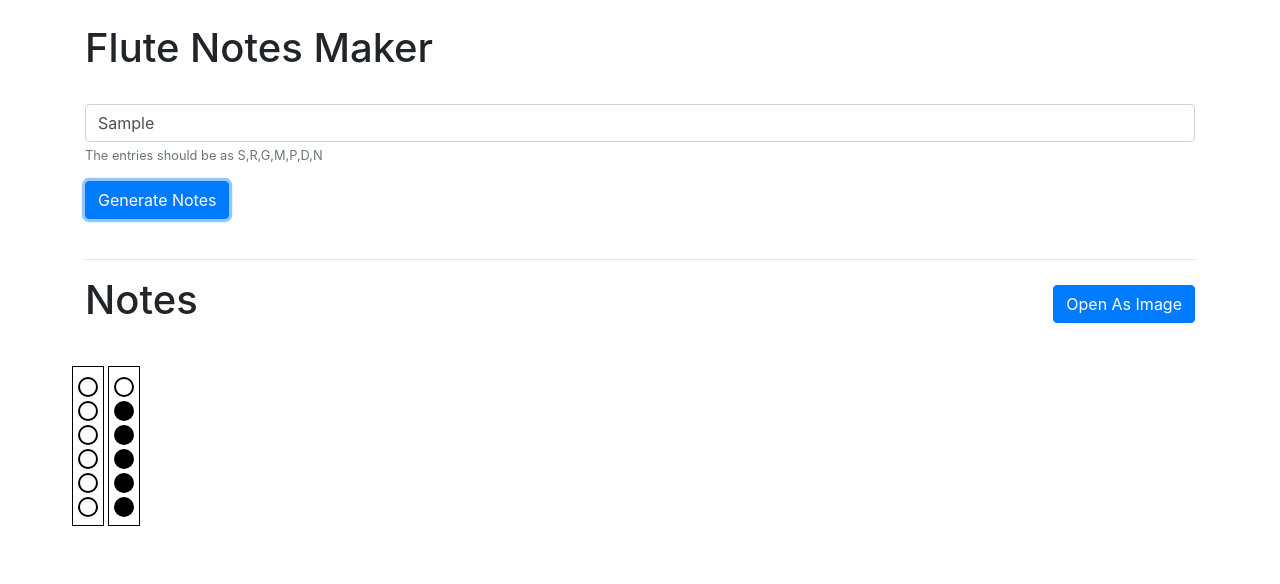
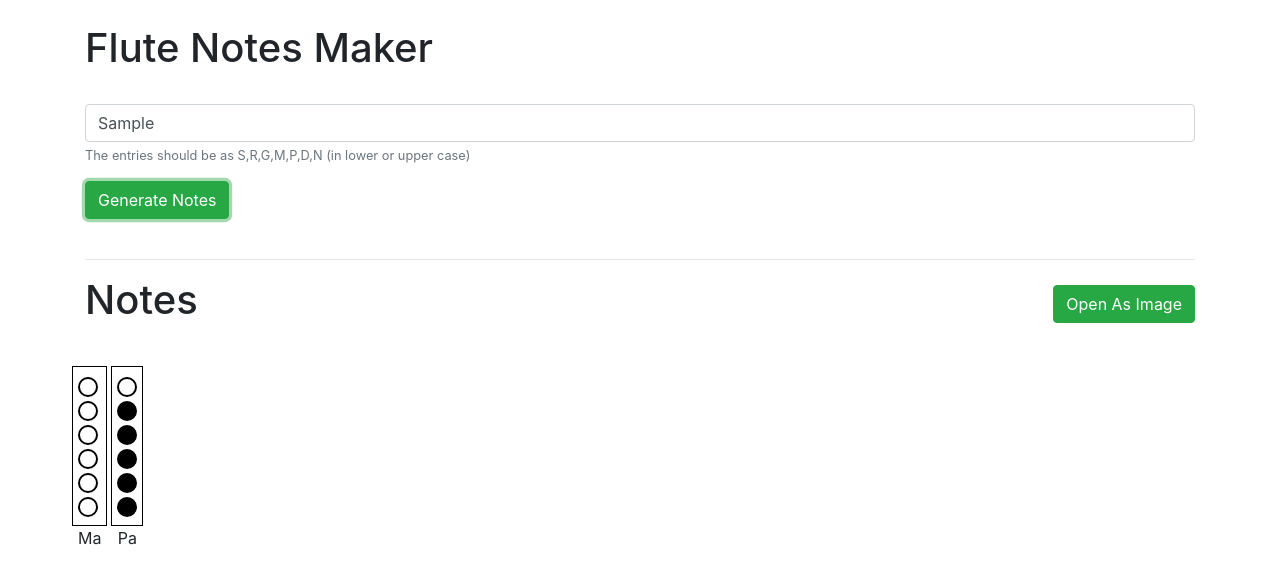
Before and after one commit to amansharma007/flute-notes-maker, a plain HTML site: page index.html in a window 1280 px wide. Both pictures are taken after typing "Sample" into the empty fields and a click on the button "Generate Notes". Drawn offline with nearby package versions, Linux system fonts and the light colour scheme.

Commit message:
Added the notes below the flute section | There is a bug which does not take the note in the canvas, need to fix it | Changed some colors

```diff
--- a/index.html
+++ b/index.html
@@ -24,9 +24,9 @@
         <form>
           <div class="form-group">
             <input id="sargam-input" class="form-control" placeholder="Enter the Sargam....">
-            <small class="form-text text-muted">The entries should be as S,R,G,M,P,D,N</small>
+            <small class="form-text text-muted">The entries should be as S,R,G,M,P,D,N (in lower or upper case)</small>
           </div>
-          <input id="notes-button" class="btn btn-primary" type="button" value="Generate Notes">
+          <input id="notes-button" class="btn btn-success" type="button" value="Generate Notes">
         </form>
       </div>
       </div>
@@ -35,7 +35,7 @@
       <hr>
       <div class="form-inline">
         <h1>Notes</h1>
-        <input id="download" class="btn btn-primary" type="button" value="Open As Image">
+        <input id="download" class="btn btn-success" type="button" value="Open As Image">
       </div>
       <br>
       <div id="notes-content" class="row">
@@ -69,6 +69,10 @@
         margin: 10px 0px;
         height: 160px;
       }
+      .note{
+        margin-top: 5px;
+        display: block;
+      }
       #download{
         margin-left: auto;
       }
--- a/script.js
+++ b/script.js
@@ -19,13 +19,13 @@ $("#notes-button").on("click", function(){
     notesContent.html('');
     var sur = sargam.split('');
     var space = '<div class="space"></div>'
-    var sa = '<div class="flute text-center"><span class="hole press">&nbsp;&nbsp;&nbsp;&nbsp;&nbsp;</span><br><span class="hole press">&nbsp;&nbsp;&nbsp;&nbsp;&nbsp;</span><br><span class="hole press">&nbsp;&nbsp;&nbsp;&nbsp;&nbsp;</span><br><span class="hole">&nbsp;&nbsp;&nbsp;&nbsp;&nbsp;</span><br><span class="hole">&nbsp;&nbsp;&nbsp;&nbsp;&nbsp;</span><br><span class="hole">&nbsp;&nbsp;&nbsp;&nbsp;&nbsp;</span></div>';
-    var re = '<div class="flute text-center"><span class="hole press">&nbsp;&nbsp;&nbsp;&nbsp;&nbsp;</span><br><span class="hole press">&nbsp;&nbsp;&nbsp;&nbsp;&nbsp;</span><br><span class="hole">&nbsp;&nbsp;&nbsp;&nbsp;&nbsp;</span><br><span class="hole">&nbsp;&nbsp;&nbsp;&nbsp;&nbsp;</span><br><span class="hole">&nbsp;&nbsp;&nbsp;&nbsp;&nbsp;</span><br><span class="hole">&nbsp;&nbsp;&nbsp;&nbsp;&nbsp;</span></div>';
-    var ga = '<div class="flute text-center"><span class="hole press">&nbsp;&nbsp;&nbsp;&nbsp;&nbsp;</span><br><span class="hole">&nbsp;&nbsp;&nbsp;&nbsp;&nbsp;</span><br><span class="hole">&nbsp;&nbsp;&nbsp;&nbsp;&nbsp;</span><br><span class="hole">&nbsp;&nbsp;&nbsp;&nbsp;&nbsp;</span><br><span class="hole">&nbsp;&nbsp;&nbsp;&nbsp;&nbsp;</span><br><span class="hole">&nbsp;&nbsp;&nbsp;&nbsp;&nbsp;</span></div>';
-    var ma = '<div class="flute text-center"><span class="hole">&nbsp;&nbsp;&nbsp;&nbsp;&nbsp;</span><br><span class="hole">&nbsp;&nbsp;&nbsp;&nbsp;&nbsp;</span><br><span class="hole">&nbsp;&nbsp;&nbsp;&nbsp;&nbsp;</span><br><span class="hole">&nbsp;&nbsp;&nbsp;&nbsp;&nbsp;</span><br><span class="hole">&nbsp;&nbsp;&nbsp;&nbsp;&nbsp;</span><br><span class="hole">&nbsp;&nbsp;&nbsp;&nbsp;&nbsp;</span></div>';
-    var pa = '<div class="flute text-center"><span class="hole">&nbsp;&nbsp;&nbsp;&nbsp;&nbsp;</span><br><span class="hole press">&nbsp;&nbsp;&nbsp;&nbsp;&nbsp;</span><br><span class="hole press">&nbsp;&nbsp;&nbsp;&nbsp;&nbsp;</span><br><span class="hole press">&nbsp;&nbsp;&nbsp;&nbsp;&nbsp;</span><br><span class="hole press">&nbsp;&nbsp;&nbsp;&nbsp;&nbsp;</span><br><span class="hole press">&nbsp;&nbsp;&nbsp;&nbsp;&nbsp;</span></div>';
-    var dha = '<div class="flute text-center"><span class="hole press">&nbsp;&nbsp;&nbsp;&nbsp;&nbsp;</span><br><span class="hole press">&nbsp;&nbsp;&nbsp;&nbsp;&nbsp;</span><br><span class="hole press">&nbsp;&nbsp;&nbsp;&nbsp;&nbsp;</span><br><span class="hole press">&nbsp;&nbsp;&nbsp;&nbsp;&nbsp;</span><br><span class="hole press">&nbsp;&nbsp;&nbsp;&nbsp;&nbsp;</span><br><span class="hole">&nbsp;&nbsp;&nbsp;&nbsp;&nbsp;</span></div>';
-    var ni = '<div class="flute text-center"><span class="hole press">&nbsp;&nbsp;&nbsp;&nbsp;&nbsp;</span><br><span class="hole press">&nbsp;&nbsp;&nbsp;&nbsp;&nbsp;</span><br><span class="hole press">&nbsp;&nbsp;&nbsp;&nbsp;&nbsp;</span><br><span class="hole press">&nbsp;&nbsp;&nbsp;&nbsp;&nbsp;</span><br><span class="hole">&nbsp;&nbsp;&nbsp;&nbsp;&nbsp;</span><br><span class="hole">&nbsp;&nbsp;&nbsp;&nbsp;&nbsp;</span></div>';
+    var sa = '<div class="flute text-center"><span class="hole press">&nbsp;&nbsp;&nbsp;&nbsp;&nbsp;</span><br><span class="hole press">&nbsp;&nbsp;&nbsp;&nbsp;&nbsp;</span><br><span class="hole press">&nbsp;&nbsp;&nbsp;&nbsp;&nbsp;</span><br><span class="hole">&nbsp;&nbsp;&nbsp;&nbsp;&nbsp;</span><br><span class="hole">&nbsp;&nbsp;&nbsp;&nbsp;&nbsp;</span><br><span class="hole">&nbsp;&nbsp;&nbsp;&nbsp;&nbsp;</span><br><span class="note">Sa</span></div>';
+    var re = '<div class="flute text-center"><span class="hole press">&nbsp;&nbsp;&nbsp;&nbsp;&nbsp;</span><br><span class="hole press">&nbsp;&nbsp;&nbsp;&nbsp;&nbsp;</span><br><span class="hole">&nbsp;&nbsp;&nbsp;&nbsp;&nbsp;</span><br><span class="hole">&nbsp;&nbsp;&nbsp;&nbsp;&nbsp;</span><br><span class="hole">&nbsp;&nbsp;&nbsp;&nbsp;&nbsp;</span><br><span class="hole">&nbsp;&nbsp;&nbsp;&nbsp;&nbsp;</span><br><span class="note">Re</span></div>';
+    var ga = '<div class="flute text-center"><span class="hole press">&nbsp;&nbsp;&nbsp;&nbsp;&nbsp;</span><br><span class="hole">&nbsp;&nbsp;&nbsp;&nbsp;&nbsp;</span><br><span class="hole">&nbsp;&nbsp;&nbsp;&nbsp;&nbsp;</span><br><span class="hole">&nbsp;&nbsp;&nbsp;&nbsp;&nbsp;</span><br><span class="hole">&nbsp;&nbsp;&nbsp;&nbsp;&nbsp;</span><br><span class="hole">&nbsp;&nbsp;&nbsp;&nbsp;&nbsp;</span><br><span class="note">Ga</span></div>';
+    var ma = '<div class="flute text-center"><span class="hole">&nbsp;&nbsp;&nbsp;&nbsp;&nbsp;</span><br><span class="hole">&nbsp;&nbsp;&nbsp;&nbsp;&nbsp;</span><br><span class="hole">&nbsp;&nbsp;&nbsp;&nbsp;&nbsp;</span><br><span class="hole">&nbsp;&nbsp;&nbsp;&nbsp;&nbsp;</span><br><span class="hole">&nbsp;&nbsp;&nbsp;&nbsp;&nbsp;</span><br><span class="hole">&nbsp;&nbsp;&nbsp;&nbsp;&nbsp;</span><br><span class="note">Ma</span></div>';
+    var pa = '<div class="flute text-center"><span class="hole">&nbsp;&nbsp;&nbsp;&nbsp;&nbsp;</span><br><span class="hole press">&nbsp;&nbsp;&nbsp;&nbsp;&nbsp;</span><br><span class="hole press">&nbsp;&nbsp;&nbsp;&nbsp;&nbsp;</span><br><span class="hole press">&nbsp;&nbsp;&nbsp;&nbsp;&nbsp;</span><br><span class="hole press">&nbsp;&nbsp;&nbsp;&nbsp;&nbsp;</span><br><span class="hole press">&nbsp;&nbsp;&nbsp;&nbsp;&nbsp;</span><br><span class="note">Pa</span></div>';
+    var dha = '<div class="flute text-center"><span class="hole press">&nbsp;&nbsp;&nbsp;&nbsp;&nbsp;</span><br><span class="hole press">&nbsp;&nbsp;&nbsp;&nbsp;&nbsp;</span><br><span class="hole press">&nbsp;&nbsp;&nbsp;&nbsp;&nbsp;</span><br><span class="hole press">&nbsp;&nbsp;&nbsp;&nbsp;&nbsp;</span><br><span class="hole press">&nbsp;&nbsp;&nbsp;&nbsp;&nbsp;</span><br><span class="hole">&nbsp;&nbsp;&nbsp;&nbsp;&nbsp;</span><br><span class="note">Dh</span></div>';
+    var ni = '<div class="flute text-center"><span class="hole press">&nbsp;&nbsp;&nbsp;&nbsp;&nbsp;</span><br><span class="hole press">&nbsp;&nbsp;&nbsp;&nbsp;&nbsp;</span><br><span class="hole press">&nbsp;&nbsp;&nbsp;&nbsp;&nbsp;</span><br><span class="hole press">&nbsp;&nbsp;&nbsp;&nbsp;&nbsp;</span><br><span class="hole">&nbsp;&nbsp;&nbsp;&nbsp;&nbsp;</span><br><span class="hole">&nbsp;&nbsp;&nbsp;&nbsp;&nbsp;</span><br><span class="note">Ni</span></div>';
 
     for(var i=0 ; i<sur.length ; ++i){
         switch(sur[i]){
```
